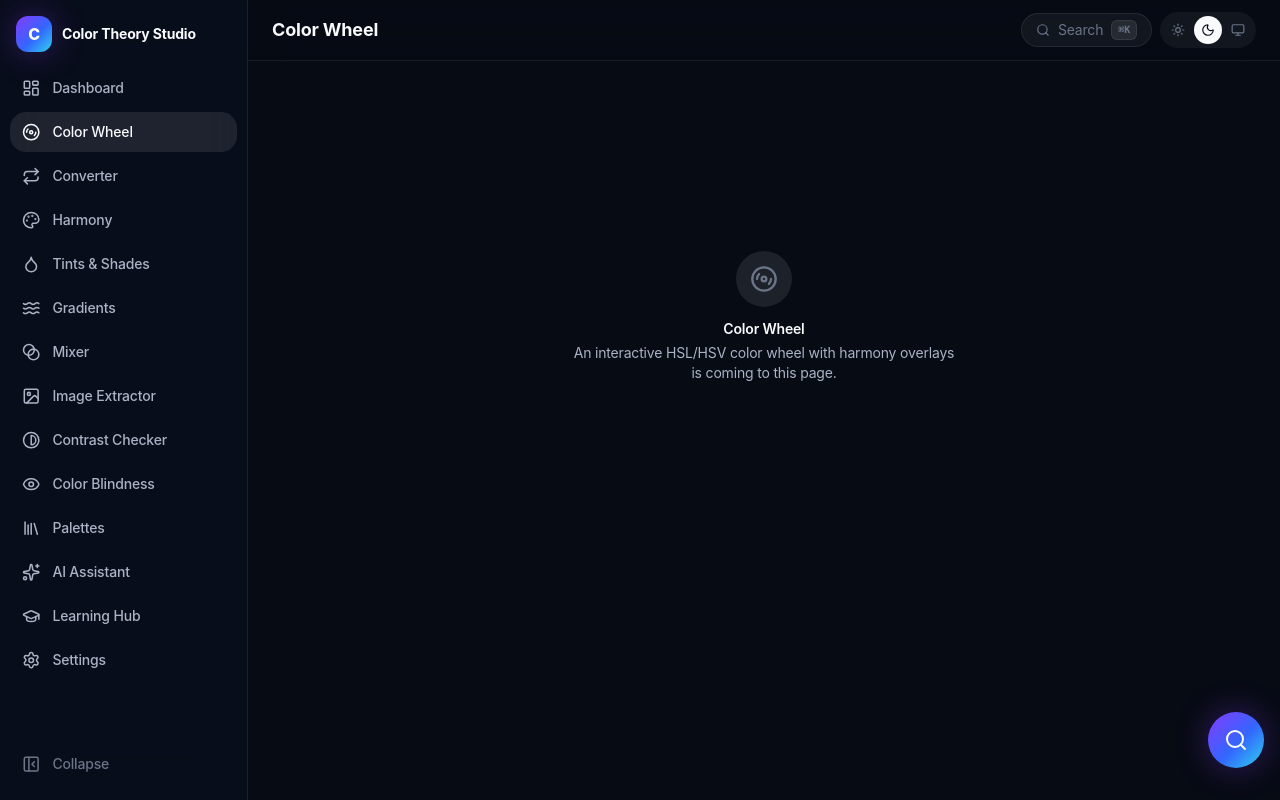
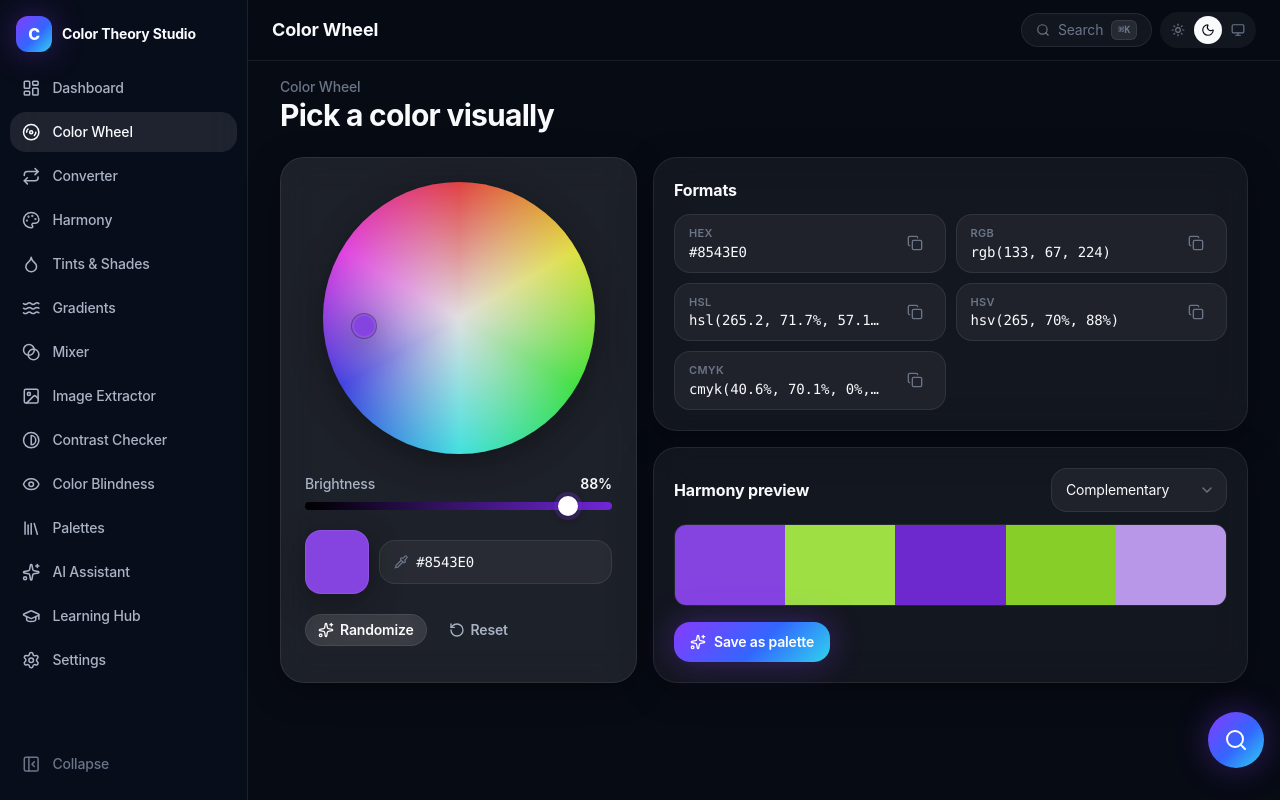
Before and after one commit to LohitkumarD/Colour, a React (Vite) app: page /wheel in a window 1280 px wide. Built offline with nearby package versions, Linux system fonts and the light colour scheme.

Commit message:
Build functional Color Wheel module
Interactive HSV wheel with pointer drag (conic hue ring + radial
saturation overlay), brightness slider, bidirectional hex input,
live format breakdown (HEX/RGB/HSL/HSV/CMYK), harmony-rule preview,
and save-as-palette wired into the palette store.

```diff
--- a/src/pages/ColorWheelPage.tsx
+++ b/src/pages/ColorWheelPage.tsx
@@ -1,12 +1,244 @@
-import { Disc3 } from 'lucide-react';
-import { PlaceholderPage } from './PlaceholderPage';
+import { useCallback, useEffect, useMemo, useRef, useState } from 'react';
+import type { PointerEvent as ReactPointerEvent } from 'react';
+import { motion } from 'framer-motion';
+import { Pipette, RotateCcw, Sparkles } from 'lucide-react';
+import { Button } from '@/components/ui/Button';
+import { Card, CardContent, CardHeader, CardTitle } from '@/components/ui/Card';
+import { Input } from '@/components/ui/Input';
+import { Select } from '@/components/ui/Select';
+import { Slider } from '@/components/ui/Slider';
+import { ColorSwatch } from '@/components/ui/ColorSwatch';
+import { CopyField } from '@/components/ui/CopyField';
+import { usePaletteStore } from '@/store/paletteStore';
+import { useUiStore } from '@/store/uiStore';
+import { hexToRgb, hsvToRgb, rgbToHex, rgbToHsv } from '@/utils/color/conversions';
+import { formatCmyk, formatHsl, formatHsv, formatRgb, normalizeHex } from '@/utils/color/format';
+import { getAllFormats } from '@/utils/color/allFormats';
+import { generateHarmonyPalette, HARMONY_LABELS, HARMONY_RULES } from '@/utils/color/harmony';
+import type { HarmonyRule, HSV } from '@/types/color';
+
+const WHEEL_SIZE = 272;
+const WHEEL_RADIUS = WHEEL_SIZE / 2;
+const HUE_RING = Array.from({ length: 13 }, (_, i) => `hsl(${i * 30} 100% 50%)`).join(', ');
+const DEFAULT_HSV: HSV = { h: 265, s: 70, v: 88 };
+
+/** Maps a pointer position to hue/saturation so 0deg sits at 12 o'clock and increases clockwise, matching the conic-gradient ring. */
+function pointToHueSat(clientX: number, clientY: number, rect: DOMRect) {
+  const radius = rect.width / 2;
+  const dx = clientX - (rect.left + radius);
+  const dy = clientY - (rect.top + radius);
+  const dist = Math.min(Math.sqrt(dx * dx + dy * dy), radius);
+  const angleDeg = (Math.atan2(dy, dx) * 180) / Math.PI;
+  const h = (((angleDeg - 270) % 360) + 360) % 360;
+  const s = (dist / radius) * 100;
+  return { h, s };
+}
+
+function hueSatToPoint(h: number, s: number, radius: number) {
+  const angleRad = ((h + 270) * Math.PI) / 180;
+  const r = (s / 100) * radius;
+  return { x: radius + r * Math.cos(angleRad), y: radius + r * Math.sin(angleRad) };
+}
 
 export default function ColorWheelPage() {
+  const createPalette = usePaletteStore((s) => s.createPalette);
+  const addHistory = usePaletteStore((s) => s.addHistory);
+  const addToast = useUiStore((s) => s.addToast);
+
+  const [hsv, setHsv] = useState<HSV>(DEFAULT_HSV);
+  const [hexInput, setHexInput] = useState('');
+  const [harmonyRule, setHarmonyRule] = useState<HarmonyRule>('complementary');
+  const [saving, setSaving] = useState(false);
+
+  const draggingRef = useRef(false);
+  const wheelRef = useRef<HTMLDivElement>(null);
+
+  const hex = useMemo(() => rgbToHex(hsvToRgb(hsv)), [hsv]);
+  const formats = useMemo(() => getAllFormats(hex), [hex]);
+  const harmonyColors = useMemo(() => generateHarmonyPalette(hex, harmonyRule, 5), [hex, harmonyRule]);
+
+  useEffect(() => {
+    setHexInput(hex);
+  }, [hex]);
+
+  const updateFromPoint = useCallback((clientX: number, clientY: number) => {
+    const el = wheelRef.current;
+    if (!el) return;
+    const { h, s } = pointToHueSat(clientX, clientY, el.getBoundingClientRect());
+    setHsv((prev) => ({ ...prev, h, s }));
+  }, []);
+
+  const handlePointerDown = (e: ReactPointerEvent<HTMLDivElement>) => {
+    draggingRef.current = true;
+    e.currentTarget.setPointerCapture(e.pointerId);
+    updateFromPoint(e.clientX, e.clientY);
+  };
+
+  const handlePointerMove = (e: ReactPointerEvent<HTMLDivElement>) => {
+    if (!draggingRef.current) return;
+    updateFromPoint(e.clientX, e.clientY);
+  };
+
+  const handlePointerUp = (e: ReactPointerEvent<HTMLDivElement>) => {
+    if (!draggingRef.current) return;
+    draggingRef.current = false;
+    e.currentTarget.releasePointerCapture(e.pointerId);
+    void addHistory('color', hex, hex);
+  };
+
+  const handleHexInputChange = (value: string) => {
+    setHexInput(value);
+    const normalized = normalizeHex(value);
+    if (normalized) setHsv(rgbToHsv(hexToRgb(normalized)));
+  };
+
+  const handleRandomize = () => {
+    setHsv({ h: Math.random() * 360, s: 40 + Math.random() * 60, v: 55 + Math.random() * 45 });
+  };
+
+  const handleReset = () => setHsv(DEFAULT_HSV);
+
+  const saveAsPalette = async () => {
+    setSaving(true);
+    try {
+      const palette = await createPalette({ name: 'Untitled Palette', colors: harmonyColors, source: 'harmony' });
+      await addHistory('palette', palette.name, harmonyColors[0], harmonyRule);
+      addToast({
+        message: 'Palette saved',
+        description: `${harmonyColors.length} colors added to your library`,
+        variant: 'success',
+      });
+    } finally {
+      setSaving(false);
+    }
+  };
+
+  const handlePos = hueSatToPoint(hsv.h, hsv.s, WHEEL_RADIUS);
+  const valueOverlay = (100 - hsv.v) / 100;
+
   return (
-    <PlaceholderPage
-      icon={Disc3}
-      title="Color Wheel"
-      description="An interactive HSL/HSV color wheel with harmony overlays is coming to this page."
-    />
+    <motion.div
+      initial={{ opacity: 0, y: 8 }}
+      animate={{ opacity: 1, y: 0 }}
+      transition={{ duration: 0.25 }}
+      className="space-y-6 pb-6"
+    >
+      <div>
+        <p className="text-sm font-medium text-[var(--text-tertiary)]">Color Wheel</p>
+        <h1 className="text-2xl font-bold tracking-tight text-[var(--text-primary)] sm:text-3xl">
+          Pick a color visually
+        </h1>
+      </div>
+
+      <div className="grid gap-4 lg:grid-cols-[auto_1fr]">
+        <Card strong className="flex flex-col items-center gap-5 p-6">
+          <div
+            ref={wheelRef}
+            onPointerDown={handlePointerDown}
+            onPointerMove={handlePointerMove}
+            onPointerUp={handlePointerUp}
+            onPointerCancel={handlePointerUp}
+            role="slider"
+            aria-label="Hue and saturation"
+            aria-valuetext={`Hue ${Math.round(hsv.h)}, saturation ${Math.round(hsv.s)}%`}
+            className="relative shrink-0 touch-none select-none rounded-full shadow-[var(--shadow-card)]"
+            style={{
+              width: WHEEL_SIZE,
+              height: WHEEL_SIZE,
+              backgroundImage: `radial-gradient(circle at center, white 0%, transparent 100%), conic-gradient(from 0deg, ${HUE_RING})`,
+            }}
+          >
+            <div className="pointer-events-none absolute inset-0 rounded-full bg-black" style={{ opacity: valueOverlay }} />
+            <div
+              className="pointer-events-none absolute size-6 -translate-x-1/2 -translate-y-1/2 rounded-full border-2 border-white"
+              style={{ left: handlePos.x, top: handlePos.y, backgroundColor: hex, boxShadow: '0 0 0 1px rgba(0,0,0,0.35), var(--shadow-card)' }}
+            />
+          </div>
+
+          <Slider
+            label="Brightness"
+            value={Math.round(hsv.v)}
+            onChange={(v) => setHsv((prev) => ({ ...prev, v }))}
+            formatValue={(v) => `${v}%`}
+            className="w-full"
+            trackGradient={`linear-gradient(90deg, black, hsl(${hsv.h} ${hsv.s}% 50%))`}
+          />
+
+          <div className="flex w-full items-center gap-2.5">
+            <ColorSwatch hex={hex} size="lg" copyOnClick />
+            <Input
+              value={hexInput}
+              onChange={(e) => handleHexInputChange(e.target.value)}
+              onBlur={() => setHexInput(hex)}
+              prefix={<Pipette className="size-4 text-[var(--text-tertiary)]" />}
+              className="font-mono uppercase"
+              aria-label="Hex color value"
+            />
+          </div>
+
+          <div className="flex w-full flex-wrap gap-2.5">
+            <Button variant="secondary" size="sm" leftIcon={<Sparkles className="size-4" />} onClick={handleRandomize}>
+              Randomize
+            </Button>
+            <Button variant="ghost" size="sm" leftIcon={<RotateCcw className="size-4" />} onClick={handleReset}>
+              Reset
+            </Button>
+          </div>
+        </Card>
+
+        <div className="space-y-4">
+          <Card>
+            <CardHeader>
+              <CardTitle>Formats</CardTitle>
+            </CardHeader>
+            <CardContent className="grid gap-2.5 sm:grid-cols-2">
+              <CopyField label="HEX" value={formats.hex} />
+              <CopyField label="RGB" value={formatRgb(formats.rgb)} />
+              <CopyField label="HSL" value={formatHsl(formats.hsl)} />
+              <CopyField label="HSV" value={formatHsv(hsv)} />
+              <CopyField label="CMYK" value={formatCmyk(formats.cmyk)} />
+            </CardContent>
+          </Card>
+
+          <Card>
+            <CardHeader>
+              <CardTitle>Harmony preview</CardTitle>
+              <Select
+                value={harmonyRule}
+                onChange={(e) => setHarmonyRule(e.target.value as HarmonyRule)}
+                className="w-44 shrink-0"
+                aria-label="Harmony rule"
+              >
+                {HARMONY_RULES.map((rule) => (
+                  <option key={rule} value={rule}>
+                    {HARMONY_LABELS[rule]}
+                  </option>
+                ))}
+              </Select>
+            </CardHeader>
+            <CardContent className="space-y-4">
+              <div className="flex overflow-hidden rounded-xl border border-[var(--border-subtle)]">
+                {harmonyColors.map((c, i) => (
+                  <button
+                    key={i}
+                    type="button"
+                    style={{ backgroundColor: c }}
+                    className="h-20 flex-1"
+                    aria-label={`Harmony color ${c}`}
+                    onClick={async () => {
+                      await navigator.clipboard.writeText(c);
+                      addToast({ message: `Copied ${c}`, variant: 'success', duration: 1600 });
+                    }}
+                  />
+                ))}
+              </div>
+              <Button leftIcon={<Sparkles className="size-4" />} loading={saving} onClick={saveAsPalette}>
+                Save as palette
+              </Button>
+            </CardContent>
+          </Card>
+        </div>
+      </div>
+    </motion.div>
   );
 }
```
